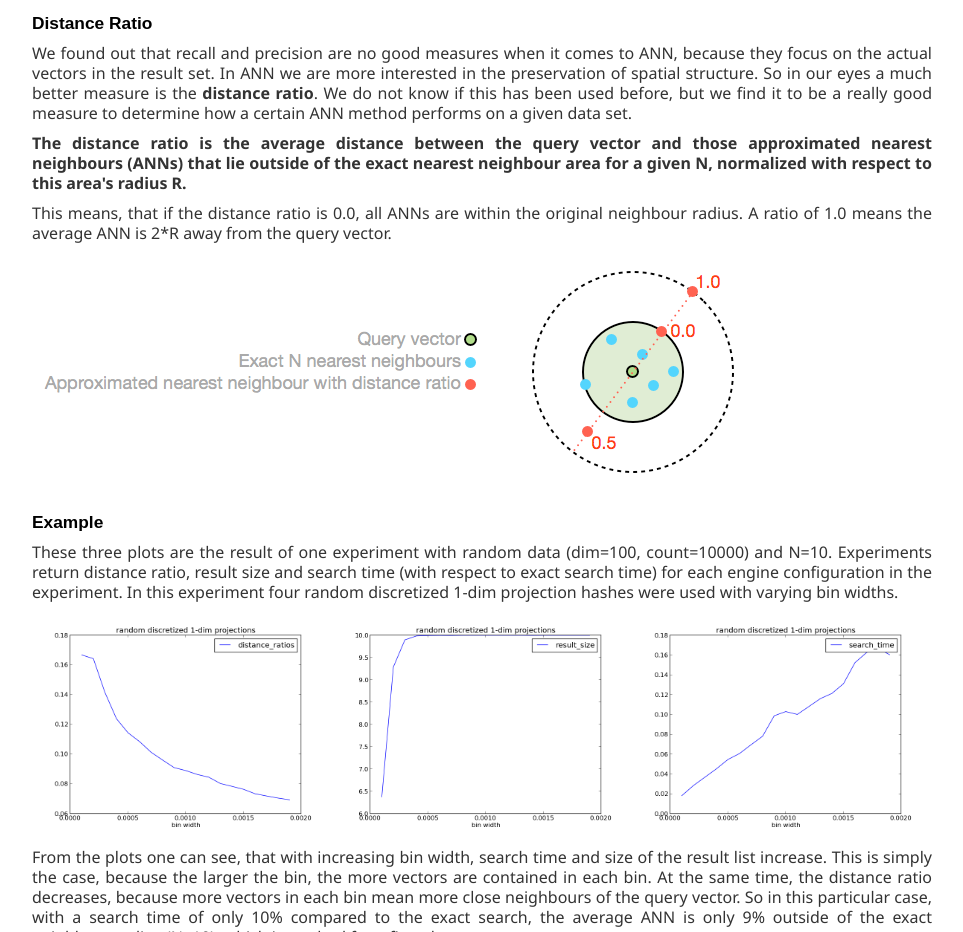
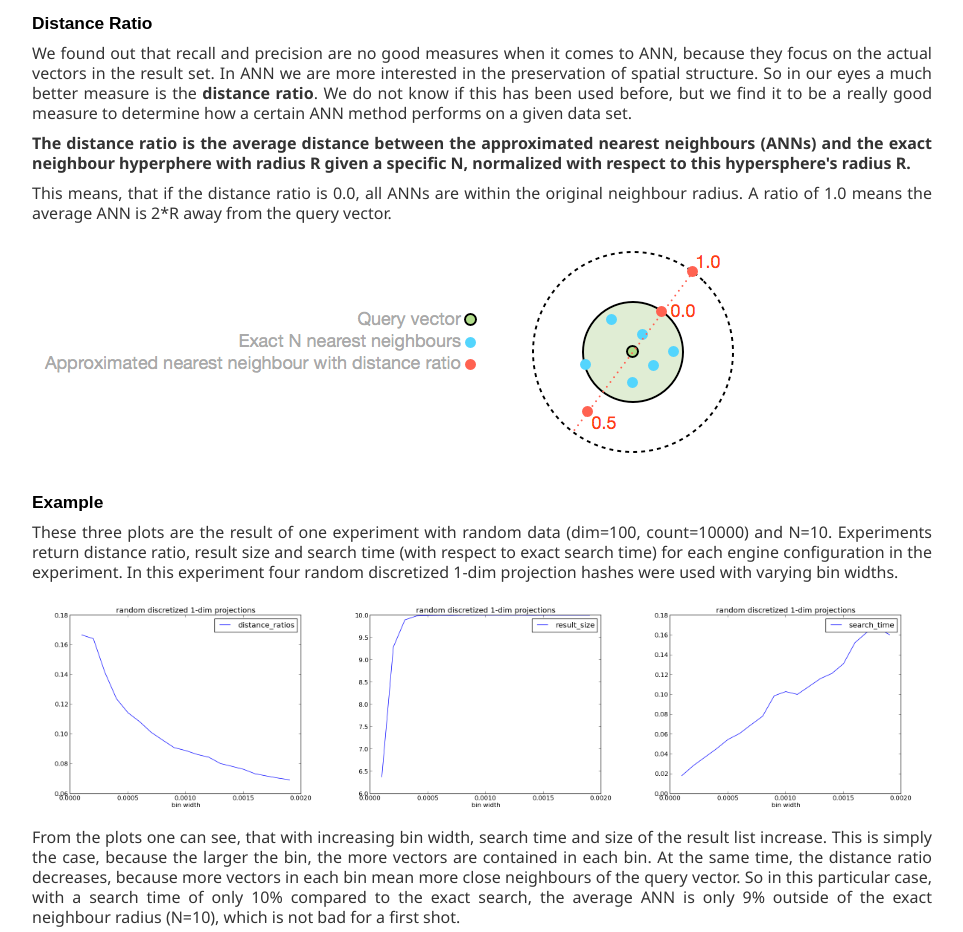
Before and after one commit to pixelogik/NearPy, a plain HTML site: page index.html in a window 1280 px wide. Shown: the part 1819-2751 px from the top of the page, without its empty margins (128-1091 px from the left). Drawn offline with nearby package versions, Linux system fonts and the light colour scheme; a web font is replaced by a local one.

Commit message:
Fixed definition of distance ratio

```diff
--- a/index.html
+++ b/index.html
@@ -161,7 +161,7 @@
 
                 <p>
                     <b>
-                    The distance ratio is the average distance between the query vector and those approximated nearest neighbours (ANNs) that lie outside of the exact nearest neighbour area for a given N, normalized with respect to this area's radius R.
+                    The distance ratio is the average distance between the approximated nearest neighbours (ANNs) and the exact neighbour hyperphere with radius R given a specific N, normalized with respect to this hypersphere's radius R.
                     </b>
                 </p>
 
```
